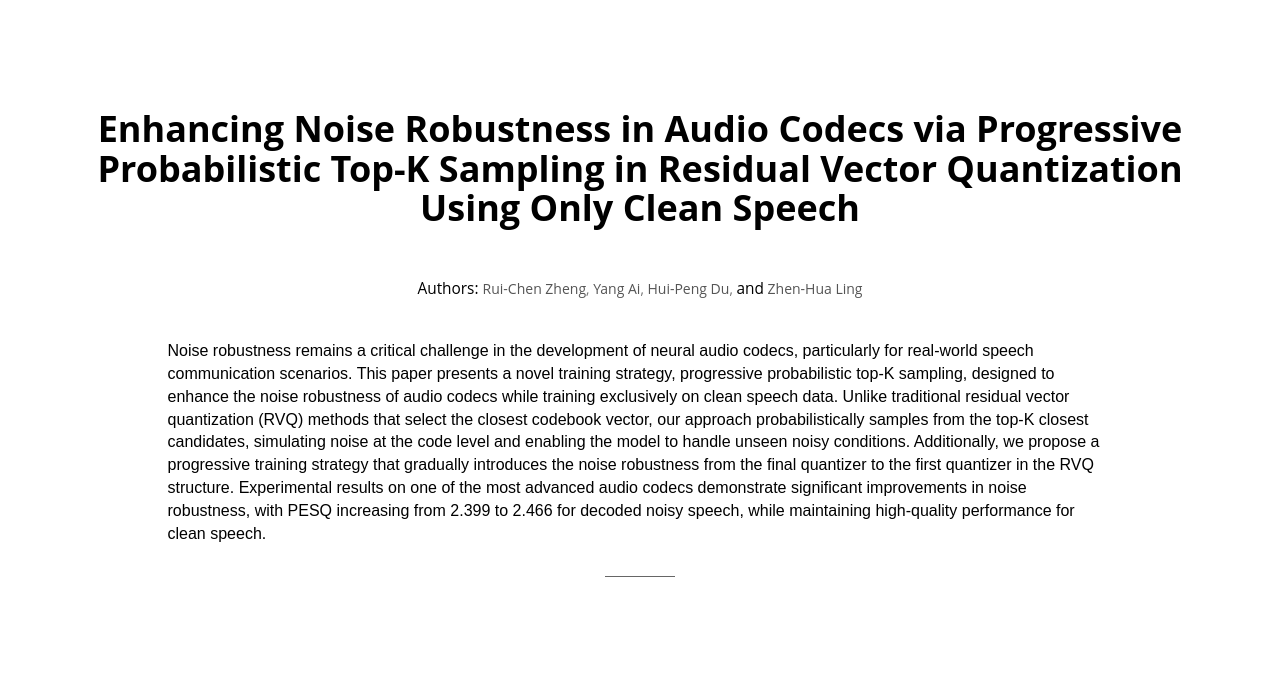
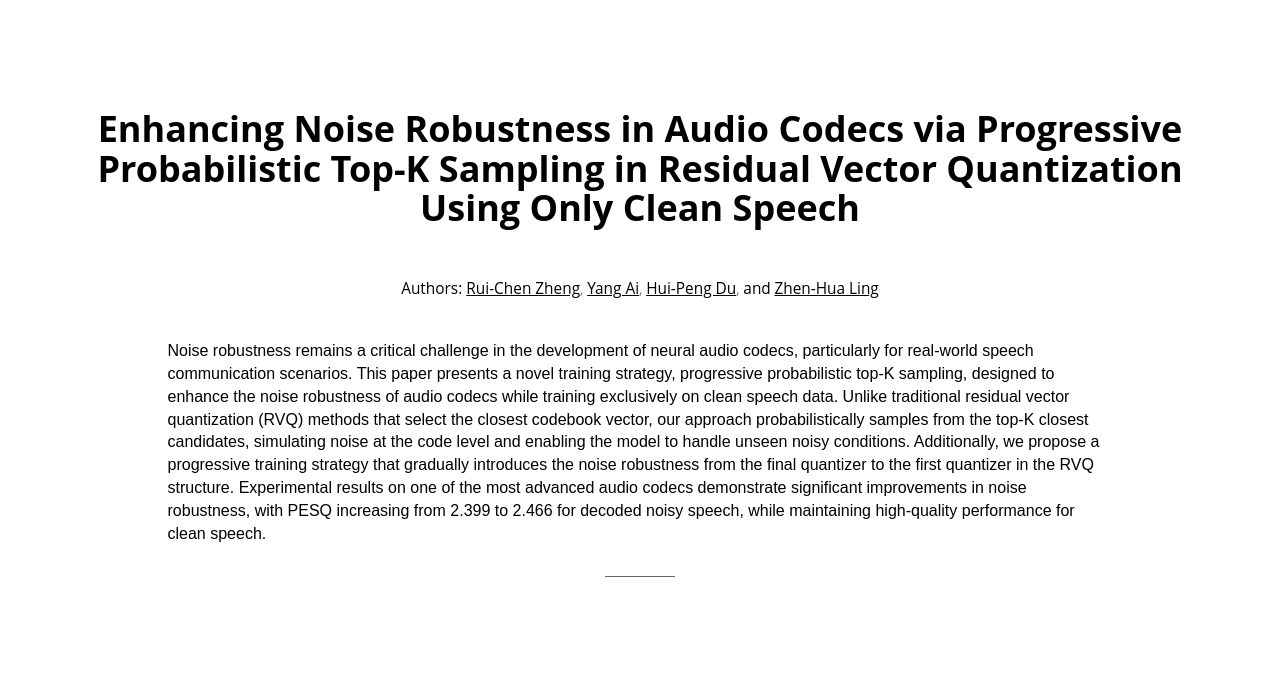
Before and after one commit to ZhengRachel/NoiseRobustAudioCodec, a plain HTML site: page index.html in a window 1280 px wide. Shown: the top 679 px of the page. Drawn offline with Linux system fonts and the light colour scheme; a web font is replaced by a local one.

Commit message:
Update index.html

```diff
--- a/index.html
+++ b/index.html
@@ -22,6 +22,17 @@
     <!-- <link href='http://fonts.googleapis.com/css?family=Open+Sans:400,700,800,600,300' rel='stylesheet' type='text/css'> -->
     <script type="text/javascript" src="js/modernizr.custom.js"></script>
 
+    <style>
+      .author-link {
+        color: black;
+        font-size: 1.1em;
+        text-decoration: underline;
+      }
+      .author-link:hover {
+        color: #337ab7; /* 鼠标悬停时的颜色，可以修改 */
+      }
+    </style>
+
 </head>
 
 
@@ -30,7 +41,7 @@
   <div class="container">
 
     <div class="section-title text-center center">
-        <h1 style="color:black"><strong><br><br> Enhancing Noise Robustness in Audio Codecs via Progressive Probabilistic Top-K Sampling in Residual Vector Quantization Using Only Clean Speech</b></strong></h1>
+        <h1 style="color:black"><strong><br><br> Enhancing Noise Robustness in Audio Codecs via Progressive Probabilistic Top-K Sampling in Residual Vector Quantization Using Only Clean Speech</strong></h1>
         <br><br>
         <span style="color: black; font-size: 1.1em;">
             Authors:
```
